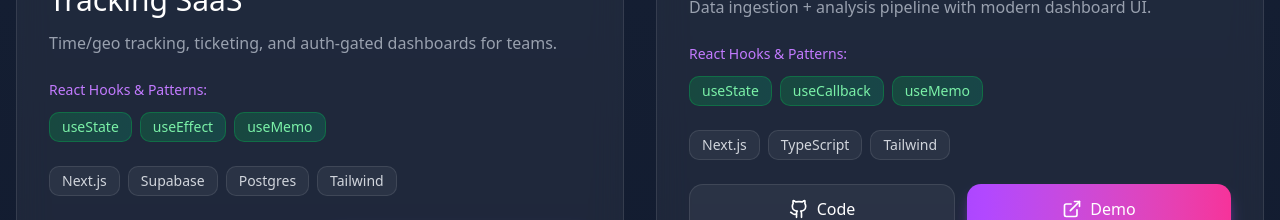
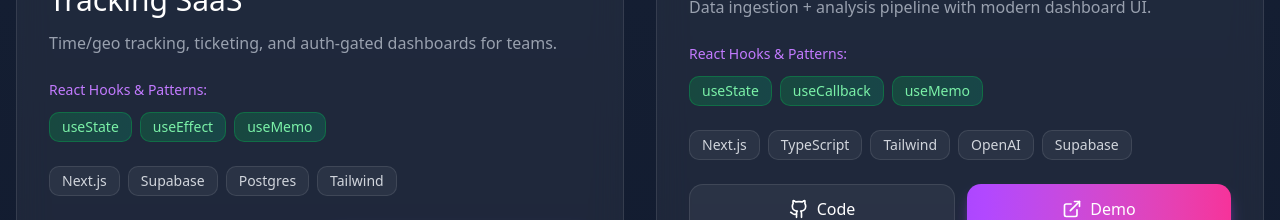
Before and after one commit to TsuTsu03/portfolio-web, a React (Vite) app: page / in a window 1280 px wide. Shown: the part 4300-4520 px from the top of the page. Built offline with nearby package versions, Linux system fonts and the light colour scheme.

Commit message:
updated projects

```diff
--- a/src/components/Project.tsx
+++ b/src/components/Project.tsx
@@ -80,7 +80,7 @@ const projectsData: Project[] = [
     id: 5,
     title: "SaaS Data Analysis Platform",
     description: "Data ingestion + analysis pipeline with modern dashboard UI.",
-    tags: ["Next.js", "TypeScript", "Tailwind"],
+    tags: ["Next.js", "TypeScript", "Tailwind", "OpenAI", "Supabase"],
     category: "SaaS",
     image: SaasImg as unknown as string,
     githubUrl: "https://github.com/TsuTsu03/saas-data-analysis-platform",
```
